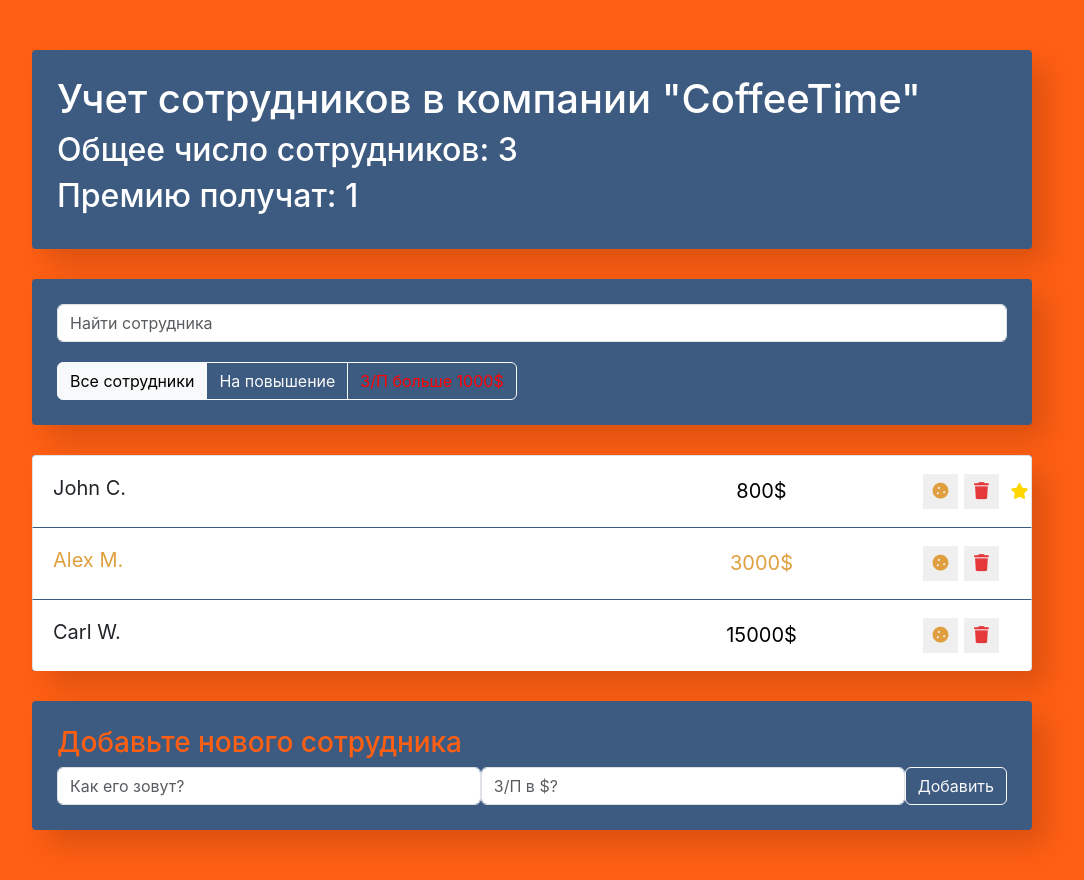
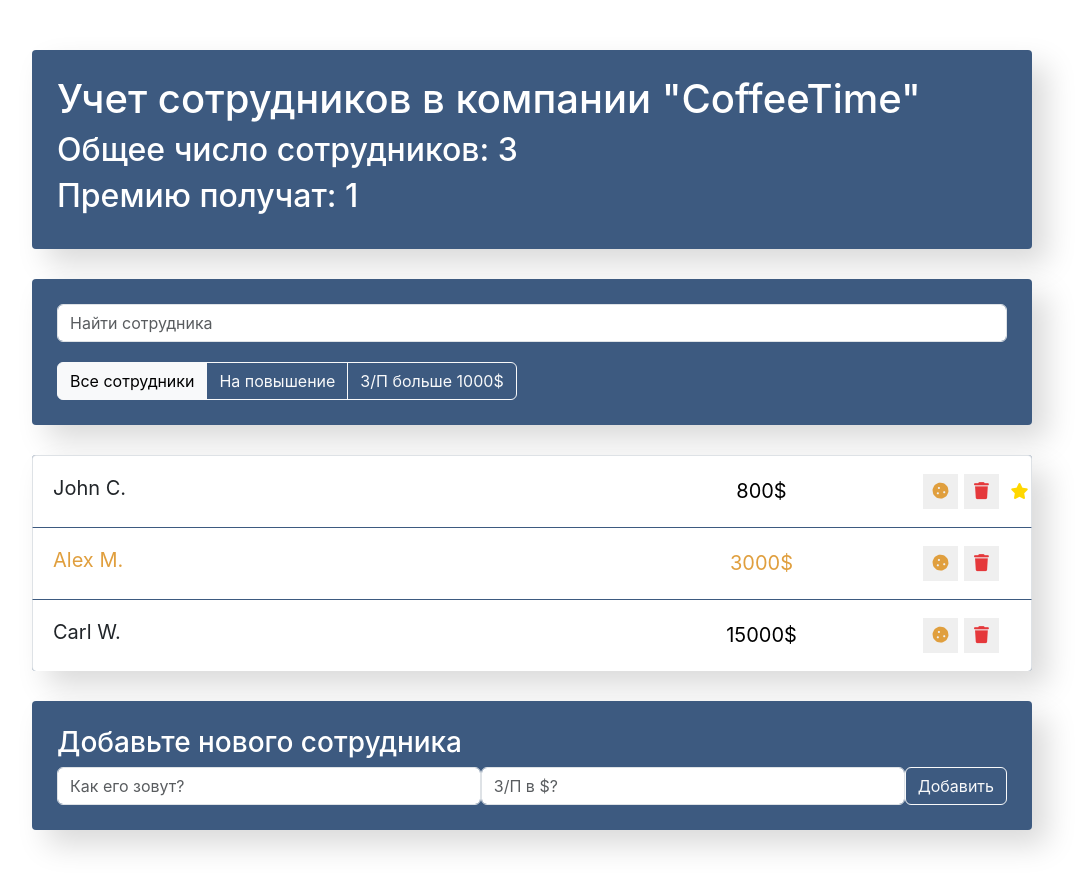
Before and after one commit to Anzhelika007/Courses, a React (Create React App) app in the folder chapter-6-React-Base/employees/: page / in a window 1280 px wide. Shown: the whole page, without its empty margins (108-1192 px from the left). Built offline with nearby package versions, Linux system fonts and the light colour scheme.

Commit message:
fix: dinamic style

```diff
--- a/chapter-6-React-Base/employees/src/components/app-filter/app-filter.js
+++ b/chapter-6-React-Base/employees/src/components/app-filter/app-filter.js
@@ -3,22 +3,21 @@ import './app-filter.css';
 const AppFilter = (props) => {
 
   const buttonsData = [
-    {name: 'all', label: 'Все сотрудники', colored: false},
-    {name: 'rise', label: 'На повышение', colored: false},
-    {name: 'moreThen1000', label: 'З/П больше 1000$', colored: true},
+    {name: 'all', label: 'Все сотрудники'},
+    {name: 'rise', label: 'На повышение'},
+    {name: 'moreThen1000', label: 'З/П больше 1000$'},
   ];
 
   const buttons = buttonsData.map(({name, label, colored}) => {
     const active = props.filter === name;
     const styleBtn = active ? 'btn-light' : 'btn-outline-light';
-    const style = colored ? {color: 'red'} : null;
+
     return (
       <button
         className={`btn ${styleBtn}`}
         type='button'
         key={name}
-        onClick={() => props.onFilterSelect(name)}
-        style={style}>
+        onClick={() => props.onFilterSelect(name)}>
           {label}
       </button>
     )
--- a/chapter-6-React-Base/employees/src/components/employees-add-form/employees-add-form.scss
+++ b/chapter-6-React-Base/employees/src/components/employees-add-form/employees-add-form.scss
@@ -15,5 +15,4 @@
   border-radius: 4px;
   box-shadow: 15px 15px 30px rgba(0,0,0, .15);
   color: #fff;
-  color: $main-color;
 }
--- a/chapter-6-React-Base/employees/src/index.scss
+++ b/chapter-6-React-Base/employees/src/index.scss
@@ -7,7 +7,6 @@ body {
     sans-serif;
   -webkit-font-smoothing: antialiased;
   -moz-osx-font-smoothing: grayscale;
-  background-color: $main-color;
 }
 
 code {
```
